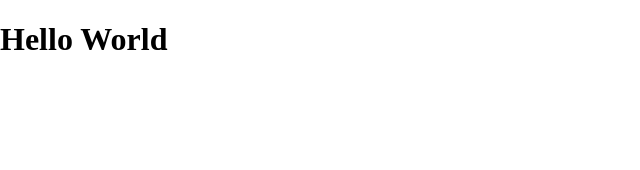
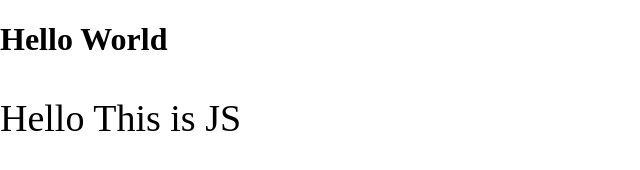
Before and after one commit to YogeshWEB/test_demo, a plain HTML site: page index.html in a window 1280 px wide. Shown: the whole page, without its empty margins (0-640 px from the left). Drawn offline with Linux system fonts and the light colour scheme.

Commit message:
new-step

```diff
--- a/index.html
+++ b/index.html
@@ -10,6 +10,7 @@
 </head>
 <body>
     <h1>Hello World</h1>
+    <div id="root"></div>
 </body>
 <script src="script.js"></script>
 </html>
--- a/script.js
+++ b/script.js
@@ -0,0 +1,7 @@
+console.log("Hello World")
+const root=document.getElementById("root")
+const para= document.createElement("p");
+const text1= document.createTextNode("Hello This is JS")
+para.appendChild(text1)
+root.appendChild(para)
+para.classList.add("pclass")
--- a/style.css
+++ b/style.css
@@ -2,3 +2,6 @@ body{
     margin:0;
     padding:0;
 }
+.pclass{
+    font-size: 38px;
+}
```
